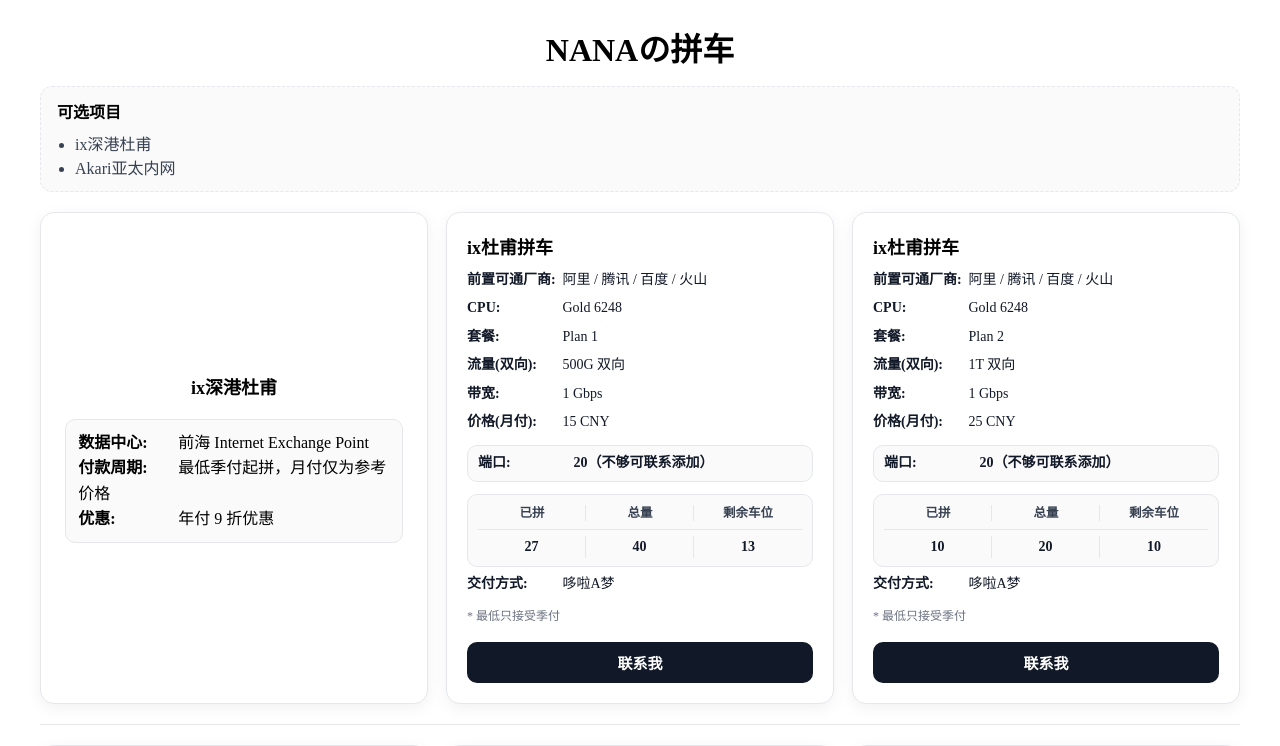
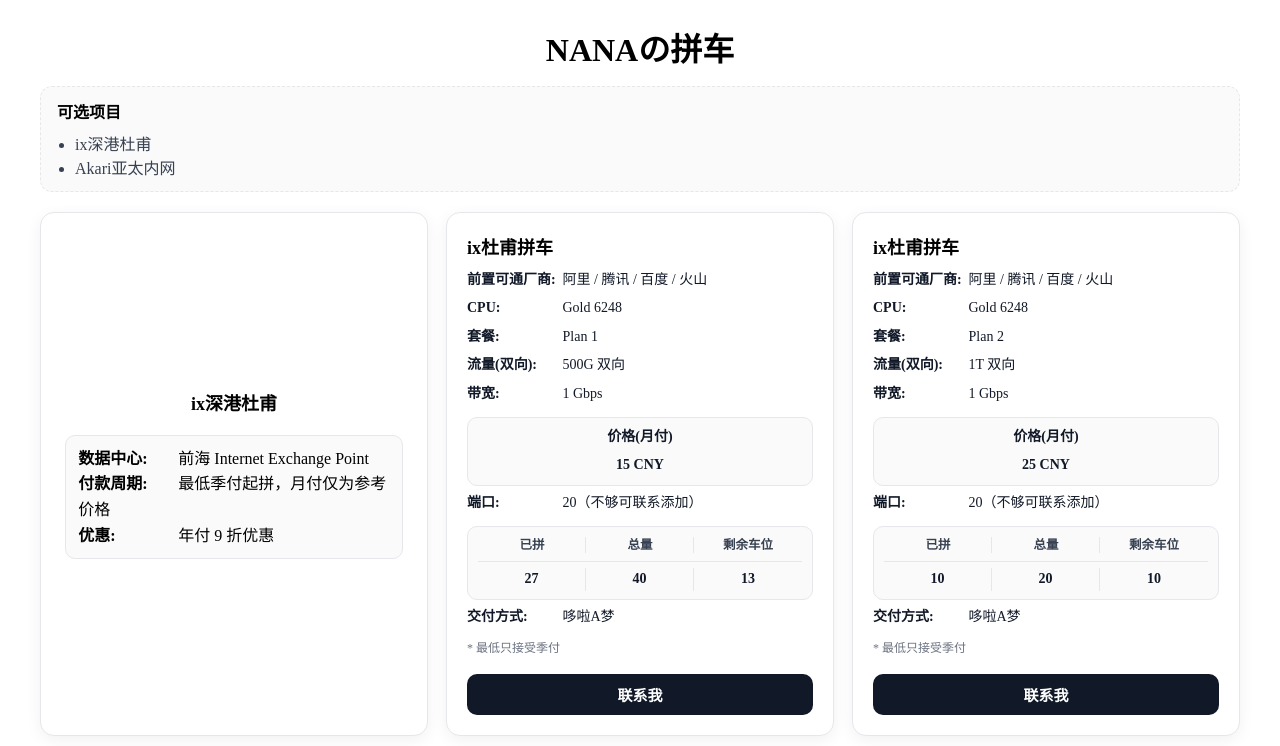
Before and after one commit to L1ttlebear/shoplist, a Vue app: page / in a window 1280 px wide. Shown: the top 746 px of the page. Built offline with nearby package versions, Linux system fonts and the light colour scheme.

Commit message:
move price monthly into inner box and remove port box

```diff
--- a/src/components/ProductCard.vue
+++ b/src/components/ProductCard.vue
@@ -29,7 +29,10 @@
       <div v-if="p.plan"><b>套餐:</b> {{ p.plan }}</div>
       <div v-if="p.traffic"><b>流量(双向):</b> {{ p.traffic }}</div>
       <div v-if="p.bandwidth"><b>带宽:</b> {{ p.bandwidth }}</div>
-      <div v-if="p.priceMonthly"><b>价格(月付):</b> {{ p.priceMonthly }} CNY</div>
+      <div v-if="p.priceMonthly" class="price-box">
+        <div class="price-title"><b>价格(月付)</b></div>
+        <div class="price-single">{{ p.priceMonthly }} CNY</div>
+      </div>
 
       <div v-if="p.priceQuarter2 || p.priceQuarter4" class="price-box">
         <div class="price-title"><b>价格(季度付款)</b></div>
@@ -45,7 +48,7 @@
         </div>
       </div>
 
-      <div v-if="p.ports !== undefined" class="port-box"><b>端口:</b> {{ p.ports }}</div>
+      <div v-if="p.ports !== undefined"><b>端口:</b> {{ p.ports }}</div>
 
       <div v-if="p.stock" class="stock-box">
         <div class="stock-title">
@@ -203,12 +206,9 @@
 }
 .price-label{font-size:12.5px;color:#374151;font-weight:700;}
 .price-value{font-size:13.5px;font-weight:700;}
-.port-box{
-  margin-top:6px;
-  border:1px solid #e5e7eb;
-  border-radius:10px;
-  padding:6px 10px;
-  background:#fafafa;
+.price-single{
+  text-align:center;
+  font-size:14px;
   font-weight:700;
 }
 .note,.remark{color:#6b7280;font-size:12px;}
```
